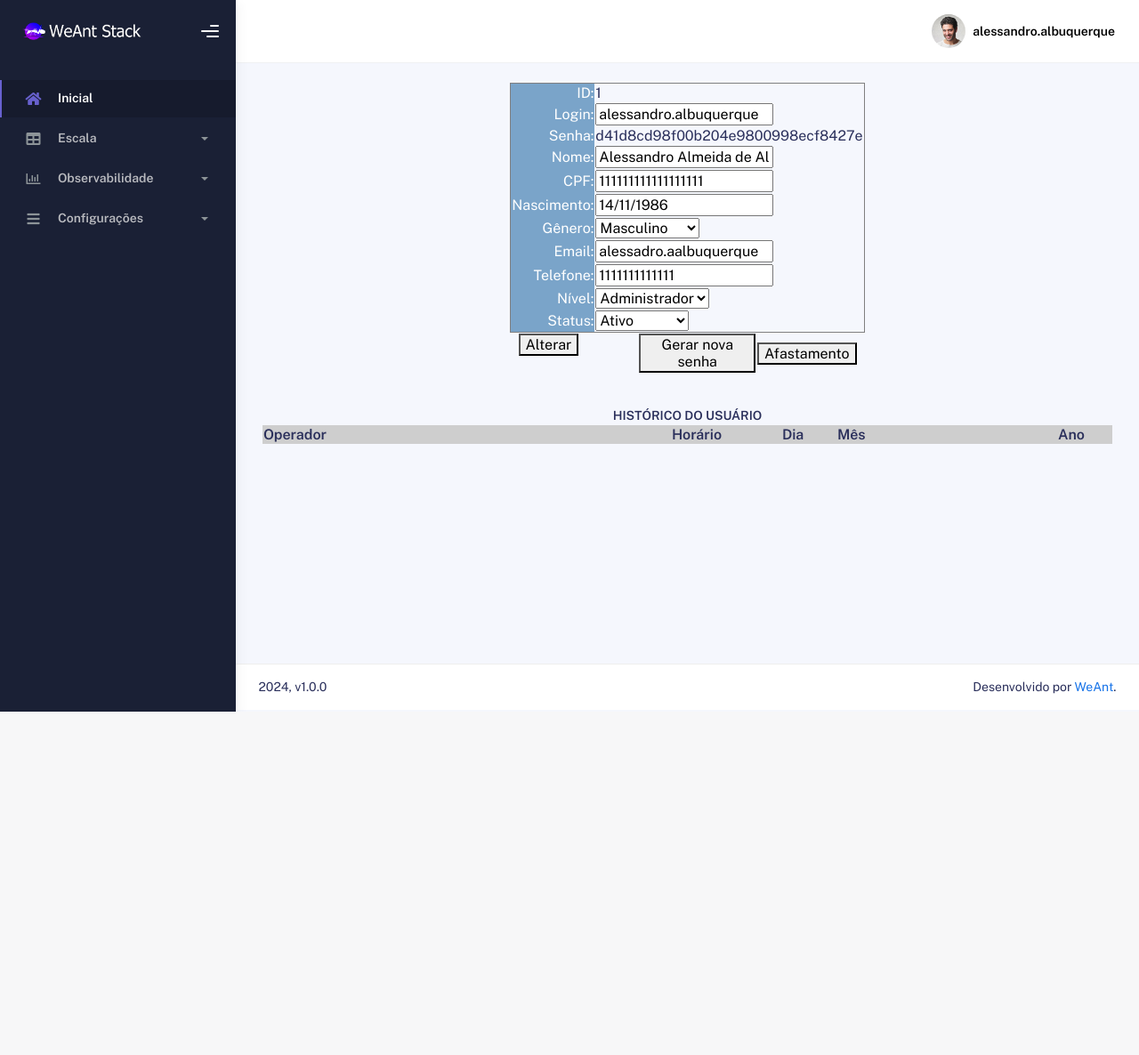
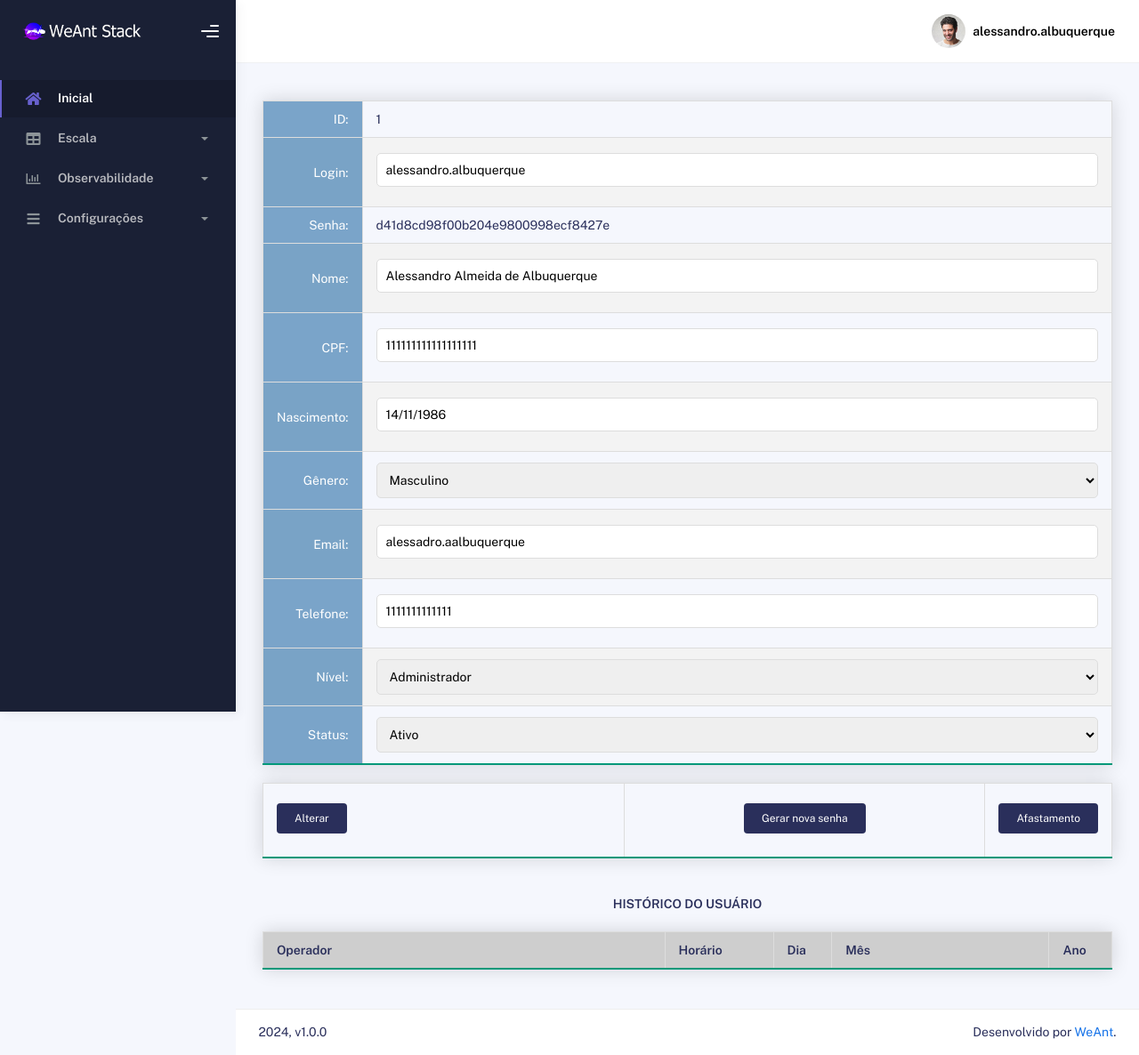
Before and after one commit to weant2024/scale, a PHP site: page /hml-scale/editarusuario.php?id=1 in a window 1280 px wide. Shown: the whole page at 89% size. Before the commit the page ends 800 px from the top, so only its background shows below. Run offline with PHP 8.4, Linux system fonts and the light colour scheme; a user stored in the database is signed in; data comes from the database, SQL or seed files in the repository; data that the repository does not hold is empty.

Commit message:
Update editarusuario.php

```diff
--- a/editarusuario.php
+++ b/editarusuario.php
@@ -12,6 +12,78 @@ if ( $nivel < 2 )
     <title>Inicial</title>
     <meta content="width=device-width, initial-scale=1.0, shrink-to-fit=no" name="viewport"/>
     <link rel="icon" href="assets/img/kaiadmin/favicon_1.ico" type="image/x-icon"/>
+
+    <style>
+        /* General Styles */
+        body {
+            font-family: Arial, sans-serif;
+        }
+
+        table {
+            width: 100%;
+            border-collapse: collapse;
+            margin: 20px 0;
+            font-size: 1em;
+            box-shadow: 0 0 20px rgba(0, 0, 0, 0.15);
+        }
+
+        table thead tr {
+            background-color: #009879;
+            color: #ffffff;
+            text-align: left;
+        }
+
+        table th,
+        table td {
+            padding: 12px 15px;
+            border: 1px solid #dddddd;
+        }
+
+        table tbody tr {
+            border-bottom: 1px solid #dddddd;
+        }
+
+        table tbody tr:nth-of-type(even) {
+            background-color: #f3f3f3;
+        }
+
+        table tbody tr:last-of-type {
+            border-bottom: 2px solid #009879;
+        }
+
+        /* Button Styles */
+        button {
+            background-color: #009879;
+            color: white;
+            border: none;
+            padding: 10px 20px;
+            cursor: pointer;
+            border-radius: 5px;
+        }
+
+        button:hover {
+            background-color: #007f63;
+        }
+
+        select,
+        input[type="text"] {
+            width: 100%;
+            padding: 10px;
+            margin: 5px 0 10px;
+            border: 1px solid #dddddd;
+            border-radius: 5px;
+        }
+
+        div.align-center {
+            text-align: center;
+        }
+
+        div.align-right {
+            text-align: right;
+        }
+    </style>
+</head>
+<body>
 
     <!-- Fonts and icons -->
     <script src="assets/js/plugin/webfont/webfont.min.js"></script>
@@ -424,7 +496,7 @@ if ( $nivel < 2 )
                 <table border="0" width="40%">
                   <tr>
                     <td width="50%" align="left" valign="top">
-                    <button type="submit" onClick="submitbutton( this.form );return false;" name="enviar" type="submit" value="cadastrar">Alterar</button>
+                    <button type="submit" onClick="submitbutton( this.form ); return false;" name="enviar" value="cadastrar" style="background-color: #2a2f5b; color: white; border: none; padding: 10px 20px; text-align: center; text-decoration: none; display: inline-block; font-size: 12px; margin-top: 10px; cursor: pointer; border-radius: 4px;" onmouseover="this.style.backgroundColor='#8800ff'" onmouseout="this.style.backgroundColor='#2a2f5b'">Alterar</button>
               </form>
                     </td>
                     <td width="50%" align="right" valign="top">
@@ -439,12 +511,12 @@ if ( $nivel < 2 )
                       <input type="hidden" name="telefone" id="telefone" value="<?php echo $dados["telefone"]; ?>" />
                       <input type="hidden" name="nivelusuario" id="nivelusario" value="<?php echo $dados["nivel"]; ?>" />
                       <input type="hidden" name="ativousuario" id="ativousuario" value="<?php echo $dados["ativo"]; ?>" />
-                      <button type="submit" name="gerarsenha" value="gerarsenhausuar">Gerar nova senha</button>
+                      <button type="submit" name="gerarsenha" value="gerarsenhausuar" style="background-color: #2a2f5b; color: white; border: none; padding: 10px 20px; text-align: center; text-decoration: none; display: inline-block; font-size: 12px; margin-top: 10px; cursor: pointer; border-radius: 4px;" onmouseover="this.style.backgroundColor='#8800ff'" onmouseout="this.style.backgroundColor='#2a2f5b'">Gerar nova senha</button>
                     </form>
                     </td>
                      <td>
                       <form method="POST" action='afastamentousuario.php?id=<?php echo $dados['id']?>'>
-                        <button type="submit">Afastamento</button>
+                      <button type="submit" style="background-color: #2a2f5b; color: white; border: none; padding: 10px 20px; text-align: center; text-decoration: none; display: inline-block; font-size: 12px; margin-top: 10px; cursor: pointer; border-radius: 4px;" onmouseover="this.style.backgroundColor='#8800ff'" onmouseout="this.style.backgroundColor='#2a2f5b'">Afastamento</button>
                       </form>
                      </td>
                  </tr>
```
